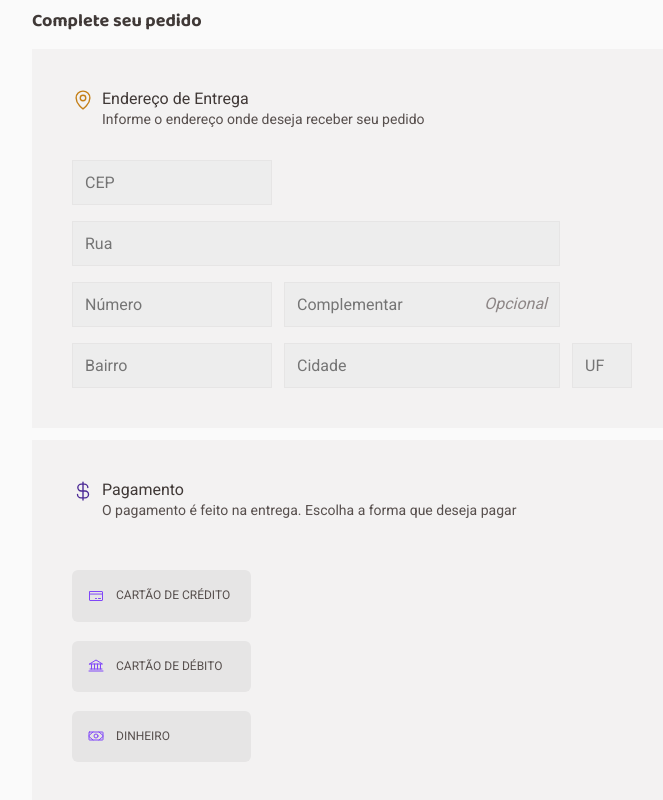
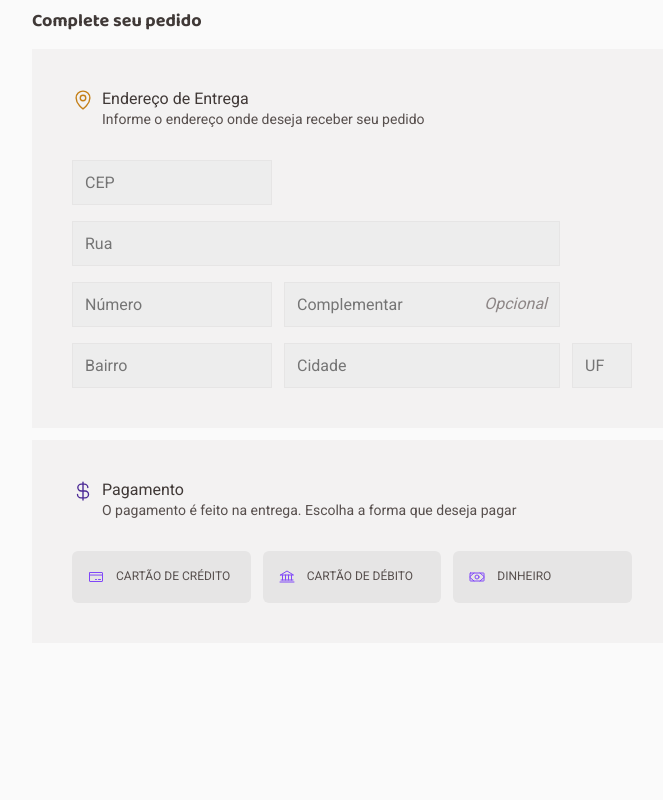
Before and after one commit to franciniltonsoaresmenzes/coffee-delivery, a React (Vite) app: page /checkout in a window 1280 px wide. Shown: the part 390-1190 px from the top of the page, without its empty margins (48-711 px from the left). After the commit the page ends 1033 px from the top, so only its background shows below. Built offline with nearby package versions, Linux system fonts and the light colour scheme.

Commit message:
refatorando

```diff
--- a/src/components/InputsPaymentsMethod/styles.ts
+++ b/src/components/InputsPaymentsMethod/styles.ts
@@ -29,6 +29,7 @@ interface InputProps {
 export const Input = styled.input<InputProps>`
   visibility: hidden;
   appearance: none;
+  position: absolute;
   ${({ idLabel }) => css`
     &:checked ~ label#${idLabel} {
       box-shadow: 0 0 0 1px ${({ theme }) => theme.color.brand.purple};
--- a/src/pages/Checkout/components/InputPayments/index.tsx
+++ b/src/pages/Checkout/components/InputPayments/index.tsx
@@ -3,7 +3,7 @@ import { useTheme } from 'styled-components'
 import { InputPaymentMetohd } from '../../../../components/InputsPaymentsMethod'
 import { Text } from '../../../../components/Typography'
 import { FlexSubtitleCheckout } from '../../styles'
-import { InputPaymentsContainer } from './styles'
+import { InputPaymentsContainer, InputPaymentsFlex } from './styles'
 
 export function InputPayments() {
   const { color } = useTheme()
@@ -21,6 +21,7 @@ export function InputPayments() {
           </Text>
         </div>
       </FlexSubtitleCheckout>
+      <InputPaymentsFlex>
         <InputPaymentMetohd
           label="Cartão de Crédito"
           tipo="credito"
@@ -38,6 +39,7 @@ export function InputPayments() {
           tipo="dinheiro"
           icon={<Money size={16} />}
         />
+      </InputPaymentsFlex>
     </InputPaymentsContainer>
   )
 }
--- a/src/pages/Checkout/components/InputPayments/styles.ts
+++ b/src/pages/Checkout/components/InputPayments/styles.ts
@@ -5,3 +5,8 @@ export const InputPaymentsContainer = styled(FormCardContainer)`
   max-width: 40rem;
   margin-top: 0.75rem;
 `
+
+export const InputPaymentsFlex = styled.div`
+  display: flex;
+  gap: 0.75rem;
+`
--- a/src/pages/Checkout/styles.ts
+++ b/src/pages/Checkout/styles.ts
@@ -3,7 +3,7 @@ import { Title } from '../../components/Typography'
 
 export const CheckoutContainer = styled.form``
 
-export const FormCardContainer = styled.div`
+export const FormCardContainer = styled.section`
   background-color: ${({ theme }) => theme.color.base.card};
   padding: 40px;
 `
```
Lines whose indentation alone changed are shown as unchanged.
